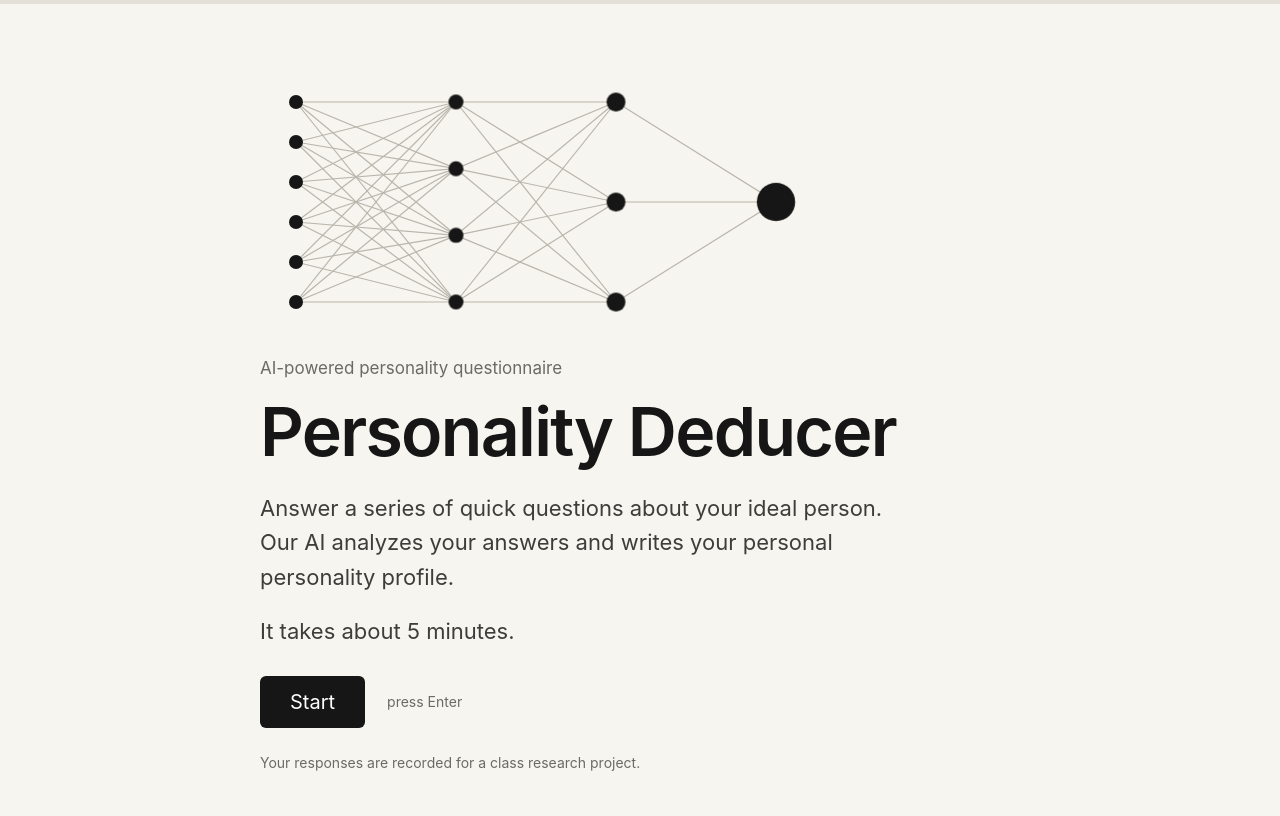
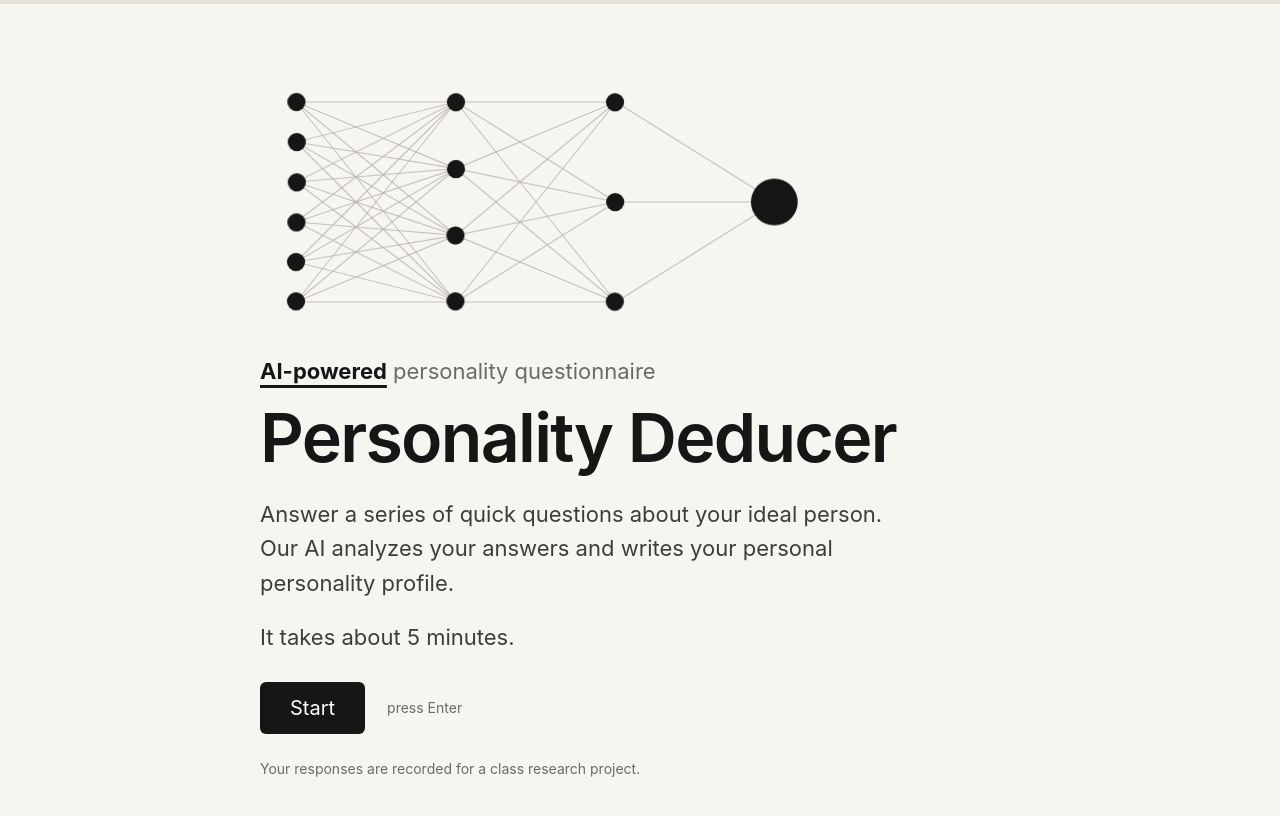
Before and after one commit to ananyactech/personality-deducer, a plain HTML site: page index.html in a window 1280 px wide. Drawn offline with Linux system fonts and the light colour scheme.

Commit message:
Update tag styling and adjust animation timings

```diff
--- a/index.html
+++ b/index.html
@@ -39,7 +39,8 @@ ol.stm li:before{content:counter(s);position:absolute;left:0;top:14px;color:#6b6
 .scale{display:flex;gap:10px;flex-wrap:wrap}
 .scale .choice{min-width:70px;justify-content:center;padding:16px 0;font-size:26px}
 .ends{display:flex;justify-content:space-between;max-width:470px;font-size:15px;color:#6b6b66;margin-top:10px}
-.tag{font-size:17px;color:#6b6b66;margin:0 0 18px}
+.tag{font-size:clamp(18px,2.6vw,22px);color:#6b6b66;margin:0 0 18px}
+.tag b{color:#161616;font-weight:700;text-decoration:underline;text-decoration-thickness:3px;text-underline-offset:6px}
 @media(max-width:560px){.choice{width:100%}.scale .choice{width:auto}}
 
 /* Welcome-screen neural network: forms, pulses, then condenses into a small radial mark */
@@ -82,7 +83,7 @@ function setBar(p){$("#fill").style.width=Math.max(0,Math.min(100,p*100))+"%";}
 /* Builds the animated network: nodes pop in layer by layer, links draw between layers,
    then a pulse of activity keeps travelling left to right into the output node. */
 function netSVG(){
-  const L=[6,4,3,1], X=[36,196,356,516], H=260, STEP=.8;
+  const L=[6,4,3,1], X=[36,196,356,516], H=260, STEP=.5;
   const CX=130, CY=H/2, R=[108,76,44,0], OFF=[-90,-45,-90,0];
   const pos=L.map((n,k)=>Array.from({length:n},(_,i)=>[X[k],n===1?H/2:30+i*(H-60)/(n-1)]));
   let lines="",nodes="",rings="";
@@ -107,7 +108,7 @@ function startNet(){
   clearTimeout(netTimer);
   const svg=$(".net"); if(!svg)return;
   if(matchMedia("(prefers-reduced-motion:reduce)").matches){svg.classList.add("cond");return;}
-  netTimer=setTimeout(()=>svg.classList.add("cond"),7000);
+  netTimer=setTimeout(()=>svg.classList.add("cond"),5000);
 }
 async function post(payload){
   if(!CONFIG.ENDPOINT||CONFIG.ENDPOINT.indexOf("PASTE_")>-1){console.warn("No ENDPOINT set in config.js - nothing was sent:",payload);return true;}
@@ -146,7 +147,7 @@ function render(){
   $("#back").hidden=!(s.t==="item"||s.t==="instr");
   setBar(Object.keys(state.answers).length/TOTAL);
   if(s.t==="welcome"){
-    app.innerHTML=`<div class="screen">${netSVG()}<p class="tag">AI-powered personality questionnaire</p><h1>Personality Deducer</h1>
+    app.innerHTML=`<div class="screen">${netSVG()}<p class="tag"><b>AI-powered</b> personality questionnaire</p><h1>Personality Deducer</h1>
     <p class="sub">Answer a series of quick questions about your ideal person. Our AI analyzes your answers and writes your personal personality profile.</p>
     <p class="sub">It takes about 5 minutes.</p>
     <div class="row"><button class="btn" id="go">Start</button><span class="hint">press Enter</span></div>
```
